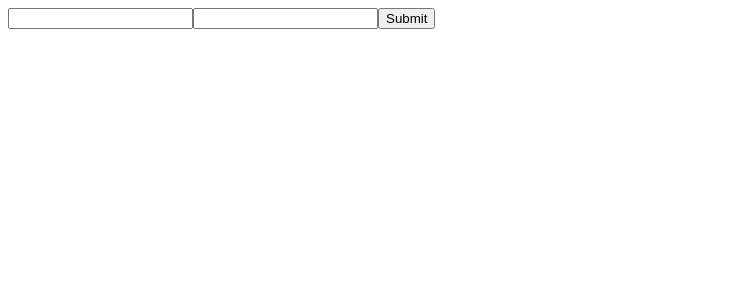
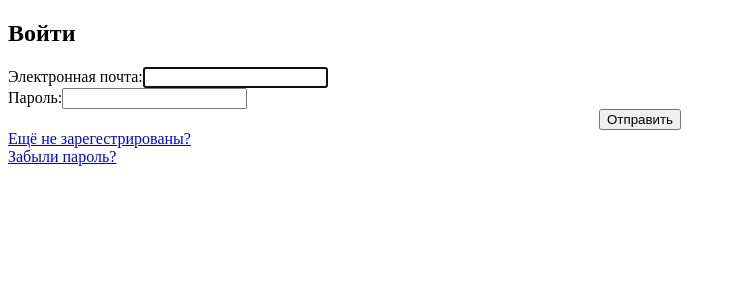
Before and after one commit to SanyaTravka/adminka, a Vue app: page /login in a window 1280 px wide. Shown: the top 300 px of the page, without its empty margins (0-736 px from the left). Built offline with nearby package versions, Linux system fonts and the light colour scheme.

Commit message:
Настроили авторизацию

```diff
--- a/src/components/ForgetPassword.vue
+++ b/src/components/ForgetPassword.vue
@@ -3,11 +3,10 @@
     <div class="feedback">
       <div class="container">
         <h2 class="section-title">Забыли пароль?</h2>
-        <div v-if="error" class="alert alert-danger">{{ error }}</div>
-        <form class="feedback-form">
+        <form class="feedback-form" action="#" @submit.prevent="resetPassword">
           <div class="feedback-form-group">
             <label for="fullname">Электронная почта:</label>
-            <input type="email" name="email" id="email"/>
+            <input type="email" name="email"  v-model="form.email" id="email"/>
           </div>
           <div style="text-align:center">
             <input type="submit" class="btn" value="Отправить" />
@@ -24,14 +23,33 @@
     </div>
   </div>
 </template>
+
 <script>
+import firebase from "firebase";
+export default {
+  data() {
+    return {
+      form: {
+        email: ""
+      }
+    }
+  },
+  methods: {
+    resetPassword() {
+      firebase
+        .auth()
+        .sendPasswordResetEmail(this.form.email)
+        .then(function() {
+          console.log('then');
+        })
+        .catch(function() {
+          console.log('catch');
+        });
+    }
 
 
-export default {
-  name: 'Register',
-
   }
-
+};
 </script>
 
 <style scoped>
--- a/src/components/Register.vue
+++ b/src/components/Register.vue
@@ -37,7 +37,7 @@
   </div>
 </template>
 <script>
-import { firebase } from '@firebase/app'
+import firebase  from 'firebase'
 
 export default {
   name: 'Register',
--- a/src/components/login.vue
+++ b/src/components/login.vue
@@ -1,20 +1,69 @@
 <template>
-  <div>
-      <form>
-  <input type="email">
-  <input type="password">
-  <input type="submit">
-  </form>
+  <div class="container">
+    <div>
+      <div class="feedback">
+        <div class="container">
+          <h2 class="section-title">Войти</h2>
+          <form class="feedback-form" action="#" @submit.prevent="submit">
+            <div class="feedback-form-group">
+              <label for="fullname">Электронная почта:</label>
+              <input type="email" name="email" id="email"  v-model="form.email" required autofocus />
+            </div>
+            <div class="feedback-form-group">
+              <label for="fullname">Пароль:</label>
+              <input
+                type="password"
+                name="password"
+                id="password"
+                v-model="form.password"
+                required
+                autofocus/>
+            </div>
+            <div style="text-align:center">
+              <input type="submit" class="btn" value="Отправить" />
+              <br />
+            </div>
+            <div class="reset-password">
+              <router-link to="/register">Ещё не зарегестрированы?</router-link>
+              <br>
+              <router-link to="/ForgetPassword">Забыли пароль?</router-link>
+            </div>
+          </form>
+        </div>
+      </div>
+    </div>
   </div>
 </template>
 
 <script>
-
+import firebase  from 'firebase'
 
 export default {
   name: 'login',
+    data() {
+    return {
+      form: {
+        email: "",
+        password: ""
+      }
+    }
+  },
+ methods: {
+    submit() {
+      console.log(this.form);
+        firebase
+        .auth()
+        .signInWithEmailAndPassword(this.form.email, this.form.password)
+        .then(() => {
+          console.log("Вы приняты");
+          this.$router.replace({ name: "Main" });
+        })
+        .catch(function() {
+    })
+    }
 
-  }
+}
+}
 
 </script>
 
```
